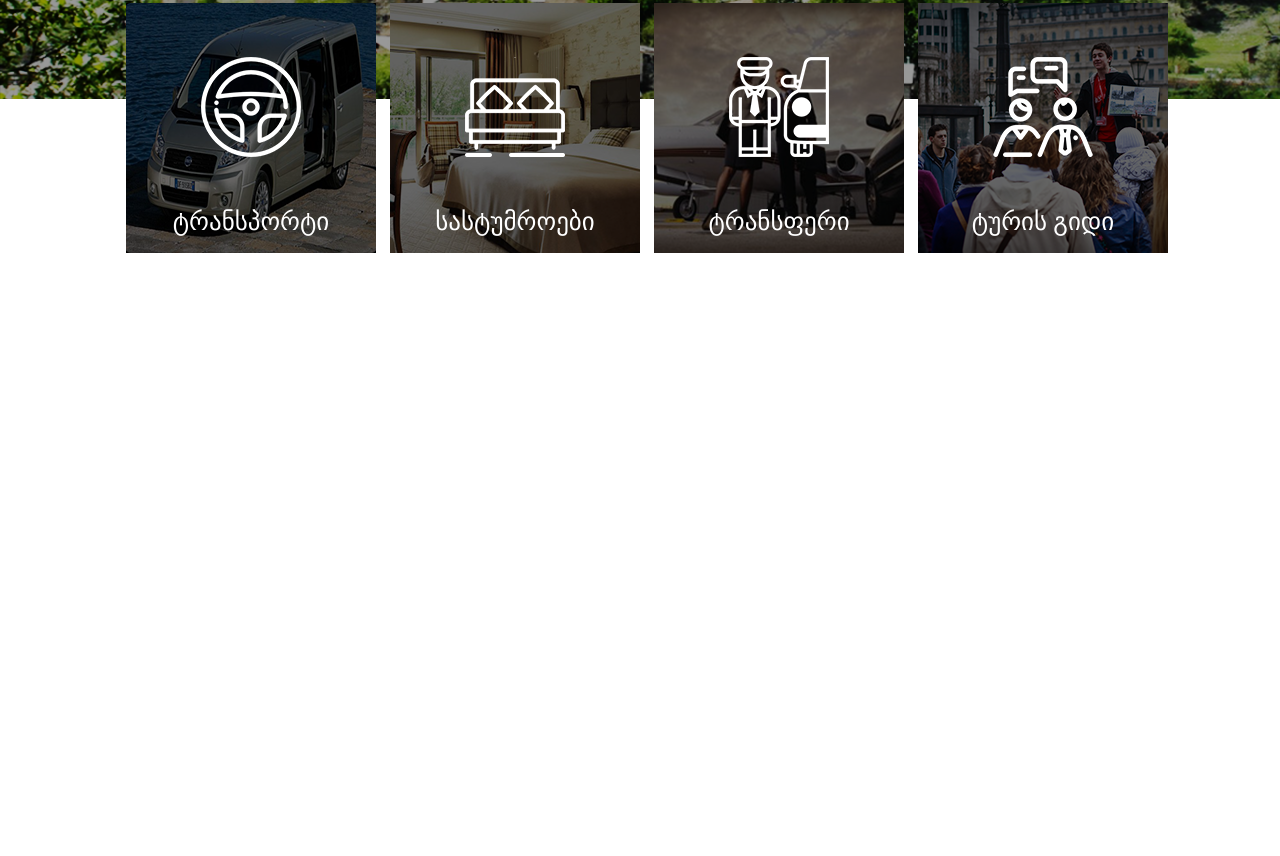
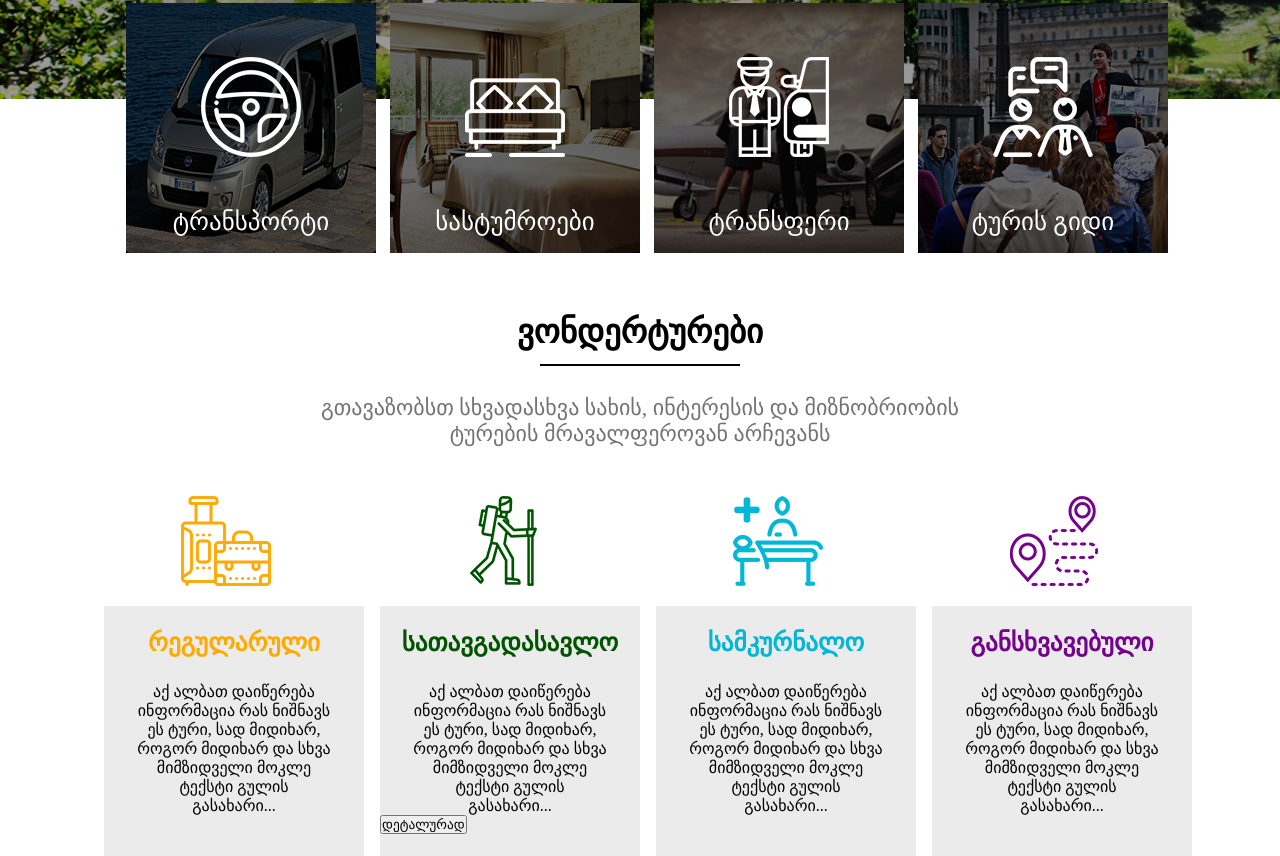
Before and after one commit to jemiks/travelagency, a plain HTML site: page index.html in a window 1280 px wide. Shown: the part 449-1305 px from the top of the page. Before the commit the page ends 800 px from the top, so only its background shows below. Drawn offline with Linux system fonts and the light colour scheme.

Commit message:
html04-css05
დაემატა ახალი პანელი

```diff
--- a/index.html
+++ b/index.html
@@ -67,11 +67,65 @@
 
         </div>
     </div>
-    <div>
-        <div></div>
-        <div></div>
-        <div></div>
-        <div></div>
+    <div class="wonder-tour-info">
+        <p>ვონდერტურები</p>
+        <p>გთავაზობსთ სხვადასხვა სახის, ინტერესის და მიზნობრიობის ტურების მრავალფეროვან არჩევანს
+        </p>
+    </div>
+    <div class="wonder-tour-main">
+        <div class="wonder-tour-regular ">
+            <img src="images/regular-icon.png" alt="">
+            <div class="wonder-main wonder-regular">
+                <p class="wonder-header">რეგულარული</p>
+                <p>აქ ალბათ დაიწერება
+                    ინფორმაცია რას ნიშნავს
+                    ეს ტური, სად მიდიხარ,
+                    როგორ მიდიხარ და
+                    სხვა მიმზიდველი მოკლე
+                    ტექსტი გულის გასახარი...</p>
+
+            </div>
+
+        </div>
+        <div class="wonder-tour-adventure ">
+            <img src="images/adventure-icon.png" alt="">
+            <div class="wonder-main wonder-adventure">
+                <p class="wonder-header">სათავგადასავლო</p>
+                     <p>აქ ალბათ დაიწერება
+                    ინფორმაცია რას ნიშნავს
+                    ეს ტური, სად მიდიხარ,
+                    როგორ მიდიხარ და
+                    სხვა მიმზიდველი მოკლე
+                    ტექსტი გულის გასახარი...</p>
+                <a href="#">
+                <input type="submit" value="დეტალურად" onclick=" ">
+                </a>
+            </div>
+        </div>
+        <div class="wonder-tour-medic ">
+            <img src="images/medic-icon.png" alt="">
+            <div class="wonder-main wonder-medic">
+                <p class="wonder-header">სამკურნალო</p>
+                     <p>აქ ალბათ დაიწერება
+                    ინფორმაცია რას ნიშნავს
+                    ეს ტური, სად მიდიხარ,
+                    როგორ მიდიხარ და
+                    სხვა მიმზიდველი მოკლე
+                    ტექსტი გულის გასახარი...</p>
+            </div>
+        </div>
+        <div class="wonder-tour-different ">
+            <img src="images/different-icon.png" alt="">
+            <div class="wonder-main wonder-different">
+                <p class="wonder-header">განსხვავებული</p>
+                     <p>აქ ალბათ დაიწერება
+                    ინფორმაცია რას ნიშნავს
+                    ეს ტური, სად მიდიხარ,
+                    როგორ მიდიხარ და
+                    სხვა მიმზიდველი მოკლე
+                    ტექსტი გულის გასახარი...</p>
+            </div>
+        </div>
     </div>
 </div>
 
--- a/styles/style.css
+++ b/styles/style.css
@@ -141,13 +141,6 @@
 
 }
 
-.mtavari {
-    width: 1200px;
-    height: 500px;
-    margin: 0 auto;
-    border: 1px solid black;
-}
-
 .header-slider-text {
     position: absolute;
     display: inline-block;
@@ -224,7 +217,96 @@
     background-image: url("../images/tourguide.png");
 }
 
-
-.detail-info:hover{
+.detail-info:hover {
     background-color: red;
 }
+
+.wonder-tour-info {
+    margin-top: 59px;
+
+}
+
+.wonder-tour-info p:first-child {
+    display: flex;
+    justify-content: center;
+    margin: 0 auto;
+    text-align: center;
+    font-size: 33px;
+    font-weight: bold;
+    width: 200px;
+    border-bottom: 2px solid black;
+    padding-bottom: 13px;
+
+}
+
+.wonder-tour-info p:nth-child(2) {
+    display: flex;
+    justify-content: center;
+    text-align: center;
+    /* margin-top: 29px; */
+    font-size: 22px;
+    width: 674px;
+    margin: 29px auto;
+    color: #737373;
+}
+
+.wonder-tour-main {
+    display: flex;
+    justify-content: center;
+    margin-top: 49px;
+
+}
+
+.wonder-tour-main img {
+    display: flex;
+    margin: 0 auto;
+}
+
+.wonder-main {
+    width: 260px;
+    height: 250px;
+    background-color: #ebebeb;
+    margin-top: 20px;
+    margin-left: 16px;
+    overflow: hidden;
+}
+
+.wonder-header {
+    text-align: center;
+    margin-top: 22px;
+    margin-bottom: 25px;
+    font-size: 25px;
+    font-weight: bold;
+
+}
+
+.wonder-main p:nth-child(2) {
+    text-align: center;
+    font-size: 16px;
+    width: 194px;
+    margin-left: 33px;
+    color: #000000;
+}
+
+.wonder-regular p:first-child {
+    color: #ffa902;
+    font-size: 25px;
+}
+
+.wonder-adventure {
+    color: #005400;
+}
+
+.wonder-medic {
+    color: #00b7d8;
+}
+
+.wonder-different {
+    color: #74028d;
+}
+
+.wonder-main a {
+    width: 100px;
+    height: 20px;
+
+}
```
Also changed, not shown: images/adventure-icon.png (added), images/different-icon.png (added), images/medic-icon.png (added), images/regular-icon.png (added).
